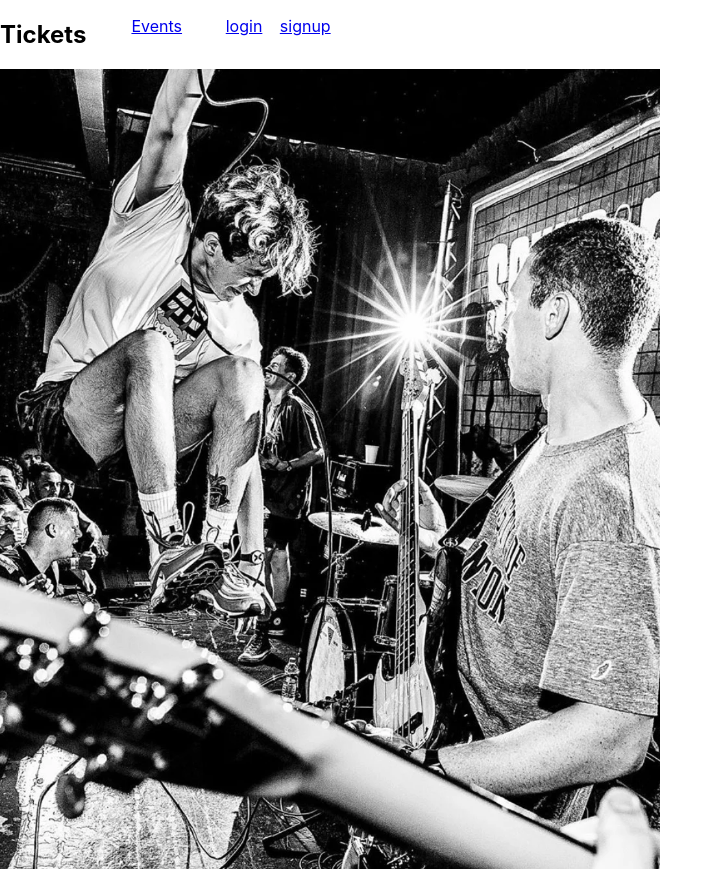
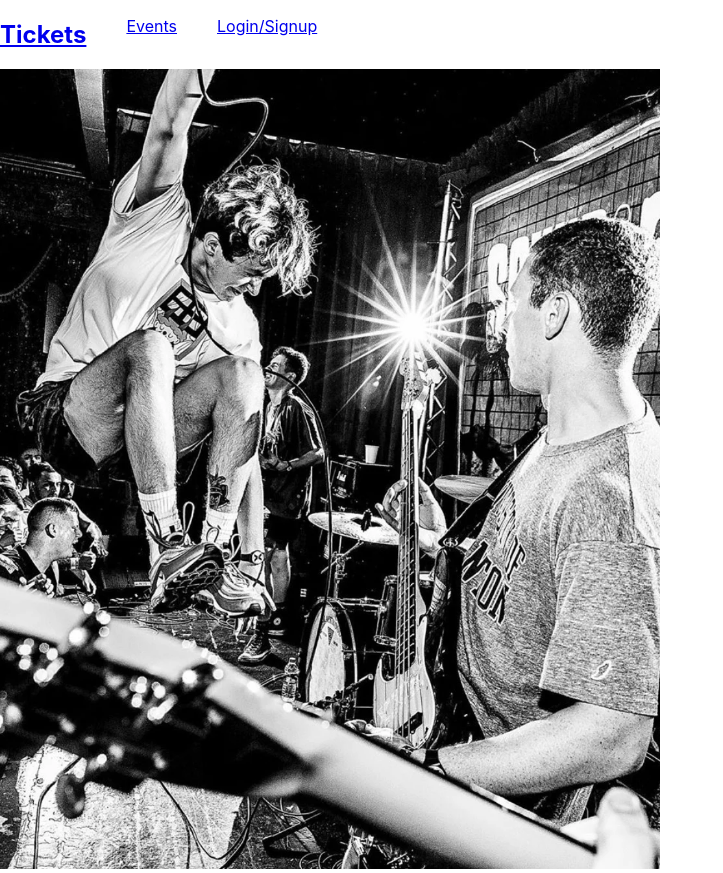
Before and after one commit to chriscarv/concert-less, a React (Create React App) app in the folder client/: page / in a window 1280 px wide. Shown: the whole page, without its empty margins (0-723 px from the left). Built offline with nearby package versions, Linux system fonts and the light colour scheme.

Commit message:
render components

```diff
--- a/client/package.json
+++ b/client/package.json
@@ -14,6 +14,7 @@
     "react": "^18.2.0",
     "react-bootstrap": "^2.5.0",
     "react-dom": "^18.2.0",
+    "react-router-dom": "^6.3.0",
     "react-scripts": "5.0.1",
     "web-vitals": "^2.1.4"
   },
--- a/client/src/App.js
+++ b/client/src/App.js
@@ -1,12 +1,27 @@
 import React from 'react';
 import NavBar from './components/Nav';
 import HomePage from './components/HomePage';
+import EventsPage from './components/EventsPage';
+//import { Route, Routes } from "react-router-dom";
+
 function App() {
+  let component
+  switch(window.location.pathname){
+    case "/":
+      component = <HomePage />
+      break
+    case "/events":
+      component = <EventsPage />
+      break
+
+  }
+
+
   return (
-    <div>
-    <NavBar></NavBar>
-    <HomePage></HomePage>
-    </div>
+    <>
+    <NavBar />
+    {component}
+    </>
   );
 }
 
--- /dev/null
+++ b/client/src/components/EventsPage.js
@@ -0,0 +1,9 @@
+import React from 'react';
+
+function EventsPage(){
+    return(
+        <h1>Events</h1>
+    )
+}
+
+export default EventsPage;
--- a/client/src/components/Nav.js
+++ b/client/src/components/Nav.js
@@ -1,24 +1,34 @@
 import React from "react";
+import { Link, useMatch, useResolvedPath } from "react-router-dom";
 
 function Nav(){
     return(
         <header>
-            <h2>Tickets</h2>
+
                 <nav>
+                   <h2><a href="/">Tickets</a></h2>
                     <ul>
-                        <li><a href="/">Events</a></li>
+                        <a href="/events">Events</a>
                     </ul>
                     <ul>
-                        <li>
-                            <a href="/">login</a>
-                        </li>
-                        <li>
-                            <a href="/">signup</a>
-                        </li>
+                        <a href="/login">Login/Signup</a>
                     </ul>
                 </nav>
         </header>
     )
 }
 
+function CustomLink({ to, children, ...props}) {
+    const resolvedPath = useResolvedPath(to)
+    const isActive = useMatch({path: resolvedPath.pathname, end: true })
+
+    return (
+        <li className={isActive ? "active" : ""}>
+            <Link to={to} {...props}>
+                {children}
+            </Link>
+        </li>
+    )
+}
+
 export default Nav;
```
Also changed, not shown: 1 other file (tests, documents, lock files or other folders).
